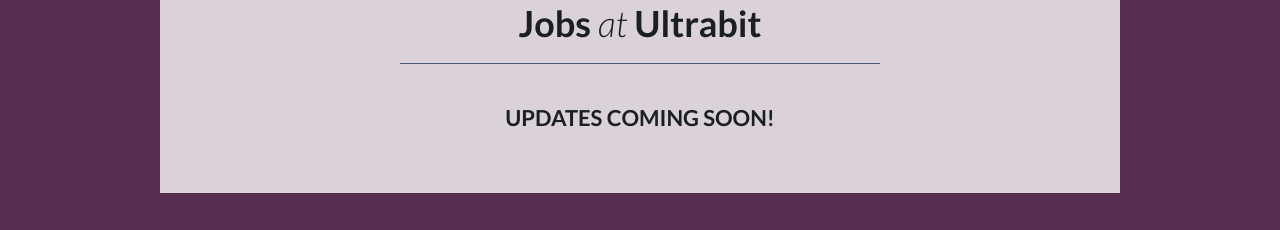
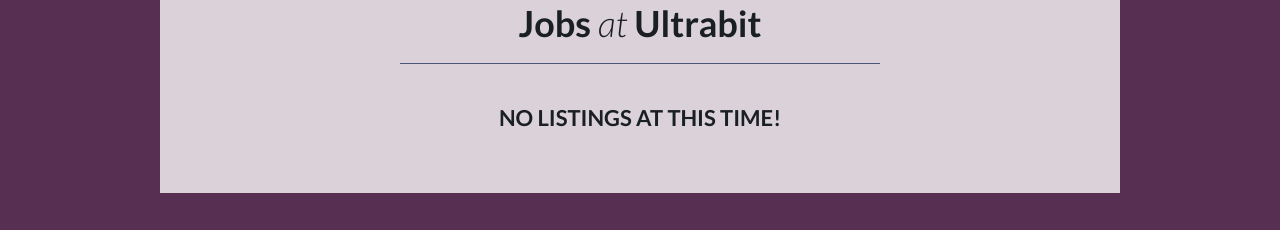
Before and after one commit to ultrabit-web/ultrabit-web.github.io, a Jekyll site: the page built from index.html, in a window 1280 px wide. Shown: the part 1436-1666 px from the top of the page. Built offline with Jekyll 4.4.1, drawn with Linux system fonts in a browser that asks for light colours.

Commit message:
Update index.html

```diff
--- a/index.html
+++ b/index.html
@@ -6,7 +6,7 @@
 <h2>Jobs <span>at</span> Ultrabit</h2>
 {% if site.data.jobs == null %}
 	<section class="job">
-		<h3>Updates Coming Soon!</h3>
+		<h3>No listings at this time!</h3>
 	</section>
 {% else %}
   {% for job in site.data.jobs %}
```
